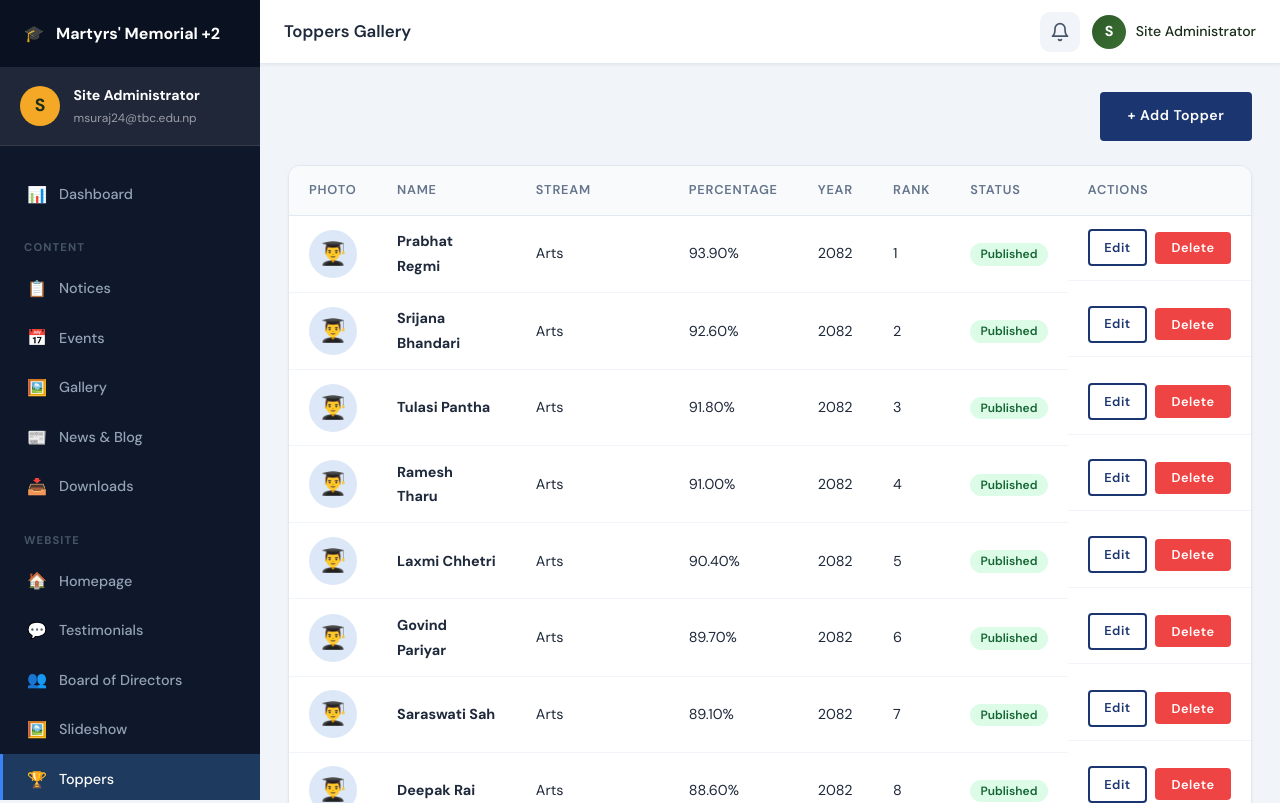
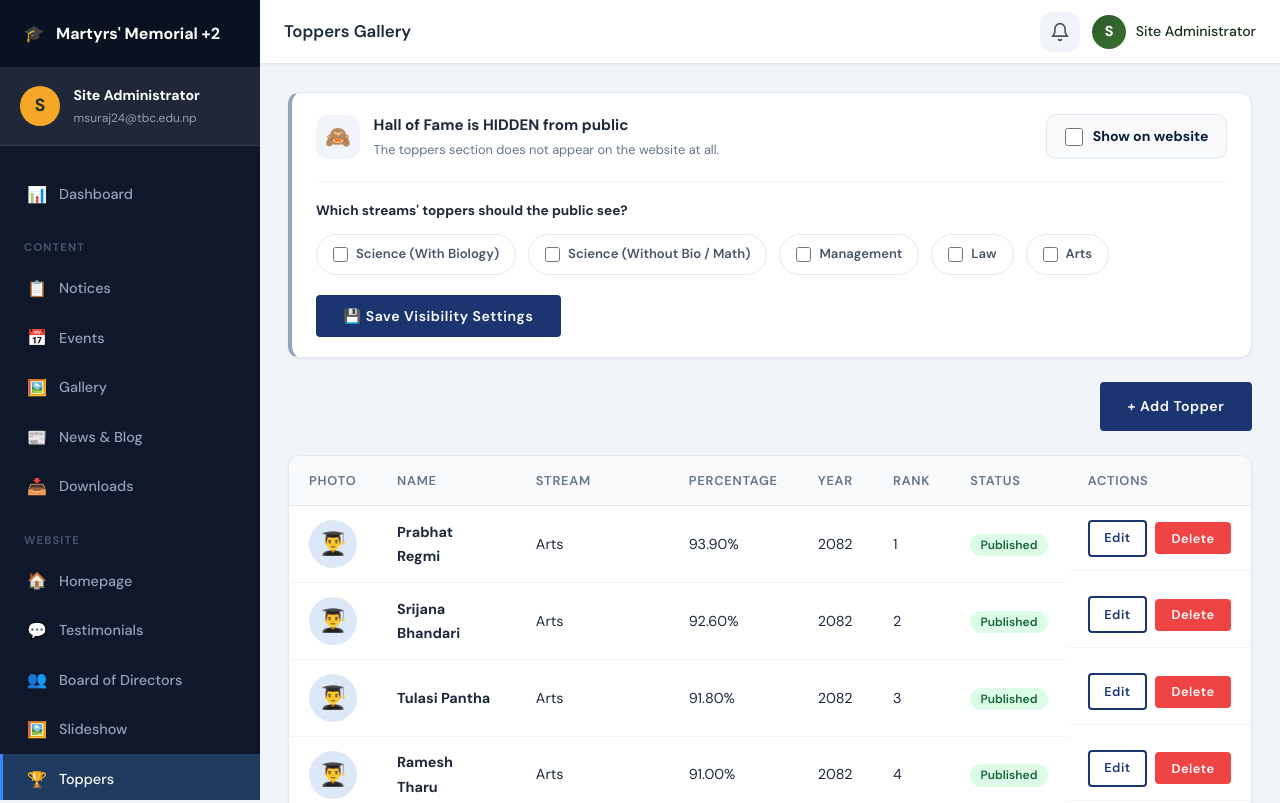
Before and after one commit to itsmesuraj9826-art/Martyrs-Memorial, a Flask app: page /admin/toppers in a window 1280 px wide. Shown: the top 803 px of the page. Run offline with Flask 3, Linux system fonts and the light colour scheme; a user stored in the database is signed in; some libraries are stand-ins or nearby versions.

Commit message:
updated files and app.py and admin basse

```diff
--- a/app.py
+++ b/app.py
@@ -1029,11 +1029,14 @@ def about():
                      .filter_by(is_published=True)
                      .order_by(BoardMember.sort_order.asc(), BoardMember.name.asc())
                      .all())
+    facilities = Facility.query.filter_by(is_published=True).order_by(
+        Facility.sort_order.asc(), Facility.id.asc()).all()
     return render_template('public/about.html',
                            about=_get_section('about'),
                            principal=_get_section('principal'),
                            mission=_get_section('mission'),
-                           board_members=board_members)
+                           board_members=board_members,
+                           facilities=facilities)
 
 
 @public_bp.route('/academics')
--- a/templates/admin/toppers.html
+++ b/templates/admin/toppers.html
@@ -3,6 +3,74 @@
 {% block page_title %}Toppers Gallery{% endblock %}
 
 {% block content %}
+
+<!-- ════════════════════════════════════════════════════
+     HALL OF FAME — PUBLIC VISIBILITY CONTROLS
+════════════════════════════════════════════════════ -->
+{% set t_enabled = toppers_enabled | default(false) %}
+{% set e_streams = enabled_streams | default([]) %}
+<div class="card" style="margin-bottom:1.5rem;border-left:4px solid {{ '#22c55e' if t_enabled else '#94a3b8' }}">
+  <div class="card-body" style="padding:1.25rem 1.5rem">
+
+    <form method="POST" action="{{ url_for('admin.toppers_visibility') }}">
+      {{ csrf_token_field() }}
+
+      <!-- Master toggle row -->
+      <div style="display:flex;align-items:center;justify-content:space-between;gap:1rem;flex-wrap:wrap;margin-bottom:1.25rem">
+        <div style="display:flex;align-items:center;gap:.85rem">
+          <div style="width:44px;height:44px;border-radius:12px;display:flex;align-items:center;justify-content:center;font-size:1.3rem;
+                      background:{{ '#dcfce7' if t_enabled else '#f1f5f9' }}">
+            {{ '🏆' if t_enabled else '🙈' }}
+          </div>
+          <div>
+            <div style="font-weight:700;font-size:.95rem;color:#1e293b">
+              Hall of Fame is {{ 'LIVE on the landing page' if t_enabled else 'HIDDEN from public' }}
+            </div>
+            <div style="font-size:.8rem;color:#64748b">
+              {{ 'Visitors see the toppers section with the streams selected below.' if t_enabled
+                 else 'The toppers section does not appear on the website at all.' }}
+            </div>
+          </div>
+        </div>
+
+        <label style="display:flex;align-items:center;gap:.6rem;cursor:pointer;
+                      padding:.6rem 1.1rem;background:#f8fafc;border:1px solid #e2e8f0;border-radius:10px">
+          <input type="checkbox" name="toppers_enabled" value="1"
+                 {% if t_enabled %}checked{% endif %}
+                 style="width:18px;height:18px;accent-color:#16a34a;cursor:pointer">
+          <span style="font-weight:700;font-size:.88rem">Show on website</span>
+        </label>
+      </div>
+
+      <!-- Per-stream checkboxes -->
+      <div style="border-top:1px solid #f1f5f9;padding-top:1.1rem">
+        <div style="font-weight:700;font-size:.85rem;color:#1e293b;margin-bottom:.75rem">
+          Which streams' toppers should the public see?
+        </div>
+        <div style="display:flex;gap:.75rem;flex-wrap:wrap">
+          {% for key, label in stream_labels.items() %}
+          <label style="display:flex;align-items:center;gap:.5rem;cursor:pointer;
+                        padding:.5rem 1rem;border-radius:999px;font-size:.82rem;font-weight:600;
+                        border:1.5px solid {{ '#16a34a' if key in e_streams else '#e2e8f0' }};
+                        background:{{ '#f0fdf4' if key in e_streams else '#fff' }};
+                        color:{{ '#166534' if key in e_streams else '#475569' }}">
+            <input type="checkbox" name="streams" value="{{ key }}"
+                   {% if key in e_streams %}checked{% endif %}
+                   style="width:15px;height:15px;accent-color:#16a34a;cursor:pointer">
+            {{ label }}
+          </label>
+          {% endfor %}
+        </div>
+      </div>
+
+      <div style="margin-top:1.25rem">
+        <button type="submit" class="btn btn-primary">💾 Save Visibility Settings</button>
+      </div>
+    </form>
+
+  </div>
+</div>
+
 <div class="page-actions">
   <span></span>
   <a href="{{ url_for('admin.topper_new') }}" class="btn btn-primary">+ Add Topper</a>
@@ -37,7 +105,12 @@
             {% endif %}
           </td>
           <td><strong>{{ t.name }}</strong></td>
-          <td>{{ stream_labels.get(t.stream, t.stream) }}</td>
+          <td>
+            {{ stream_labels.get(t.stream, t.stream) }}
+            {% if t_enabled and t.stream in e_streams %}
+            <span class="badge badge-success" style="margin-left:.35rem;font-size:.62rem">Live</span>
+            {% endif %}
+          </td>
           <td>{{ t.percentage or '—' }}%</td>
           <td>{{ t.year }}</td>
           <td>{{ t.rank }}</td>
```
Also changed, not shown: templates/public/_facilities_section.html (renamed from templates/public/facilities_section.html).
